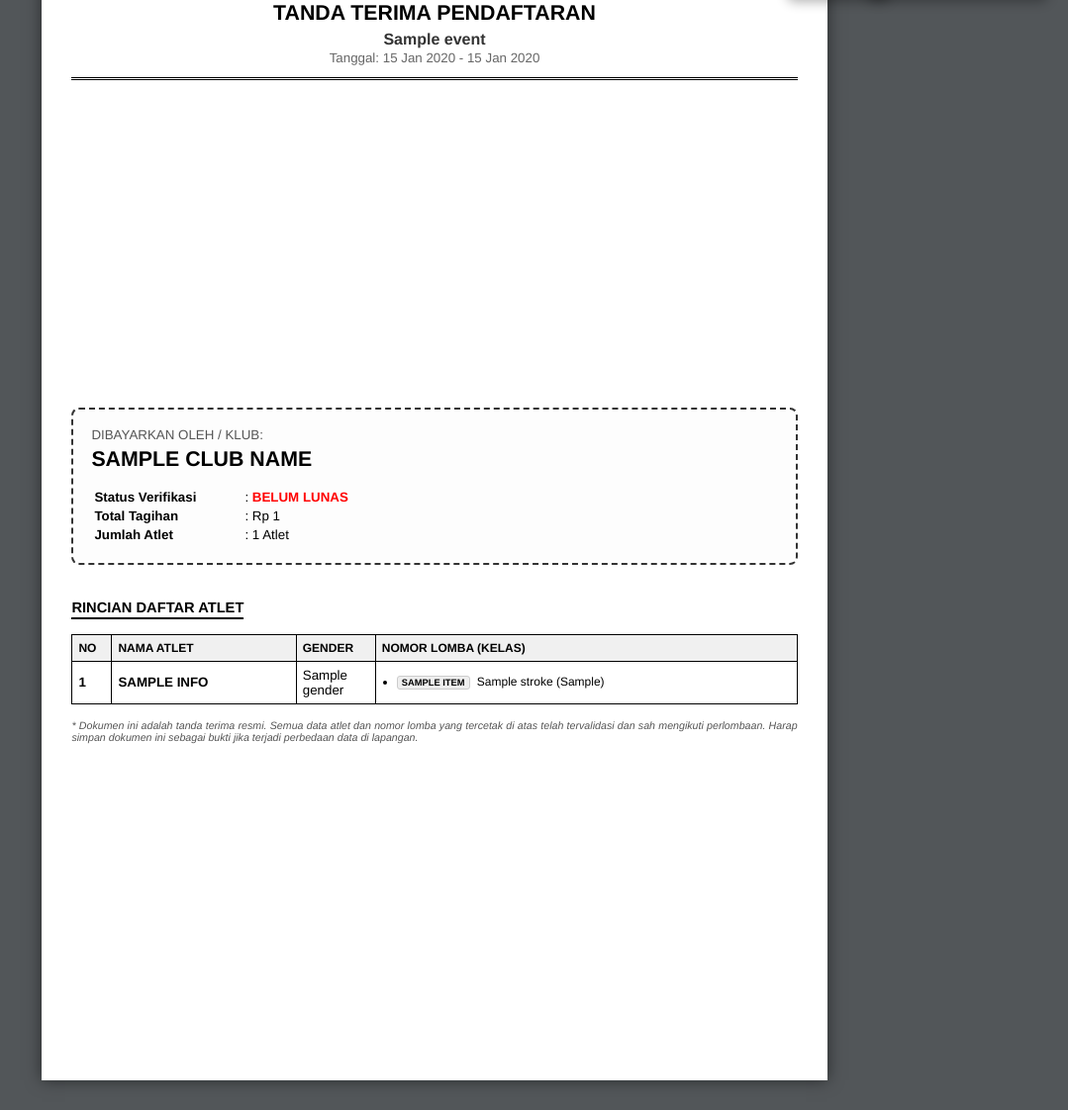
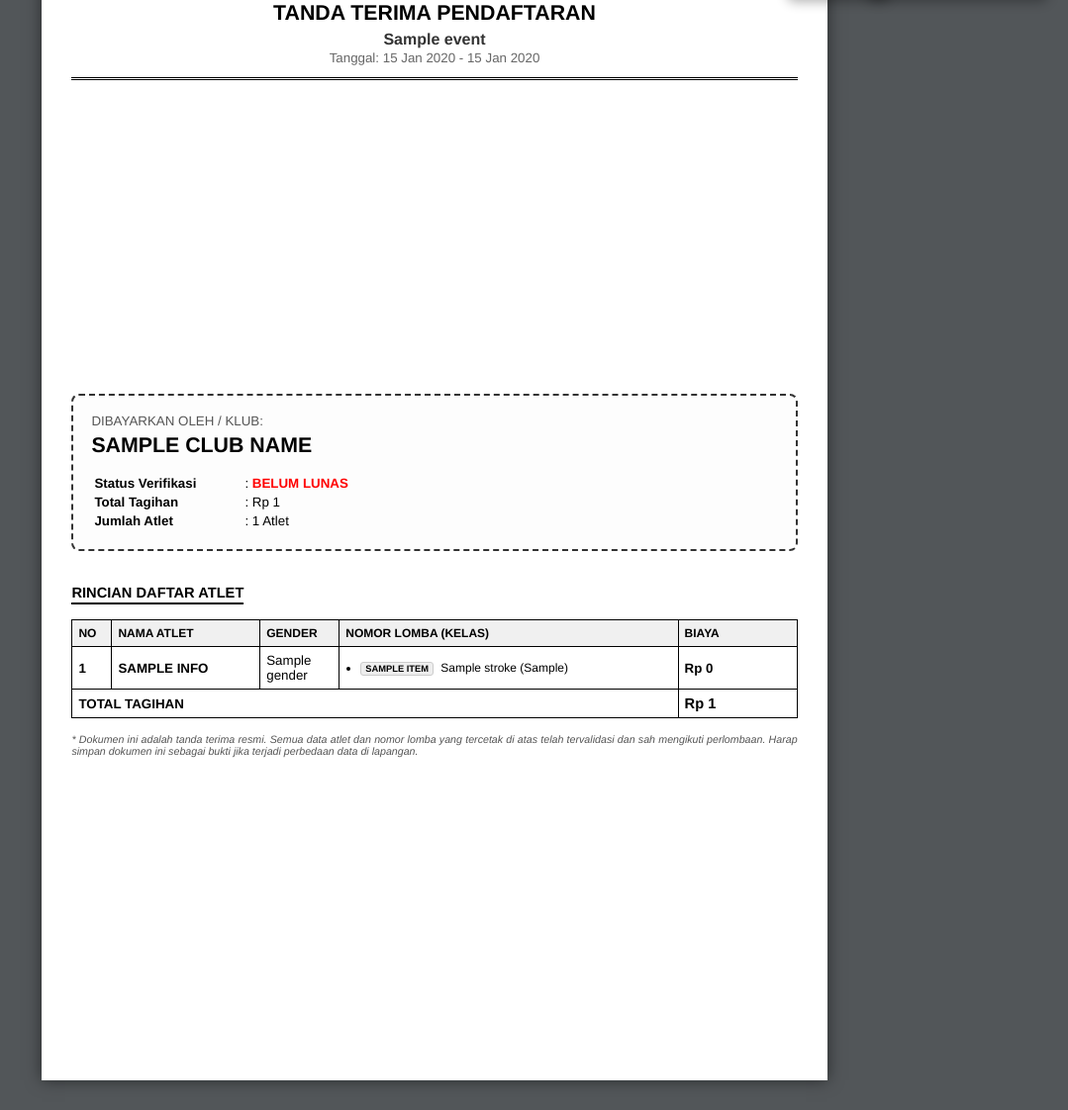
Before and after one commit to DuhanAzz/set-system, a PHP site: the page made by views/roll/admin/entries/print_invoice.php in a window 1280 px wide. Shown: the part 61-1183 px from the top of the page at 99% size, without its empty margins (201-1280 px from the left). Run offline with PHP 8.4, Linux system fonts and the light colour scheme; tables that the repository leaves empty or names only in its code hold one stand-in row (values such as "Sample post"); the template is opened without the code that fills it: most values are stand-ins (such as "Sample title", 1, 10 or a date in 2020).

Commit message:
feat: add subtotal per skater and total invoice amount to roll entry print view

```diff
--- a/app/Roll/Controllers/Admin/RollEntryController.php
+++ b/app/Roll/Controllers/Admin/RollEntryController.php
@@ -297,7 +297,8 @@ class RollEntryController extends Controller {
                         'nama' => $ent['skater_name'],
                         'gender' => $ent['gender'] == 'M' ? 'Putra' : 'Putri'
                     ],
-                    'items' => []
+                    'items' => [],
+                    'subtotal' => $skaterFees[$sId] ?? 0
                 ];
             }
 
--- a/views/roll/admin/entries/print_invoice.php
+++ b/views/roll/admin/entries/print_invoice.php
@@ -236,6 +236,7 @@
                                     <th>Nama Atlet</th>
                                     <th class="text-center" style="width: 80px;">Gender</th>
                                     <th>Nomor Lomba (Kelas)</th>
+                                    <th class="text-right" style="width: 120px;">Biaya</th>
                                 </tr>
                             </thead>
                             <tbody>
@@ -261,10 +262,19 @@
                                                     <?php endforeach; ?>
                                                 </ul>
                                             </td>
+                                            <td class="text-right font-bold">
+                                                Rp <?= number_format($s['subtotal'] ?? 0, 0, ',', '.') ?>
+                                            </td>
                                         </tr>
                                     <?php endforeach; ?>
                                 <?php endif; ?>
                             </tbody>
+                            <tfoot>
+                                <tr>
+                                    <td colspan="4" class="text-right font-bold" style="text-transform: uppercase;">Total Tagihan</td>
+                                    <td class="text-right font-bold" style="font-size: 11pt;">Rp <?= number_format($totalTagihan, 0, ',', '.') ?></td>
+                                </tr>
+                            </tfoot>
                         </table>
 
                         <p style="font-size: 8pt; margin-top: 15px; text-align: justify; color: #555;">
```
